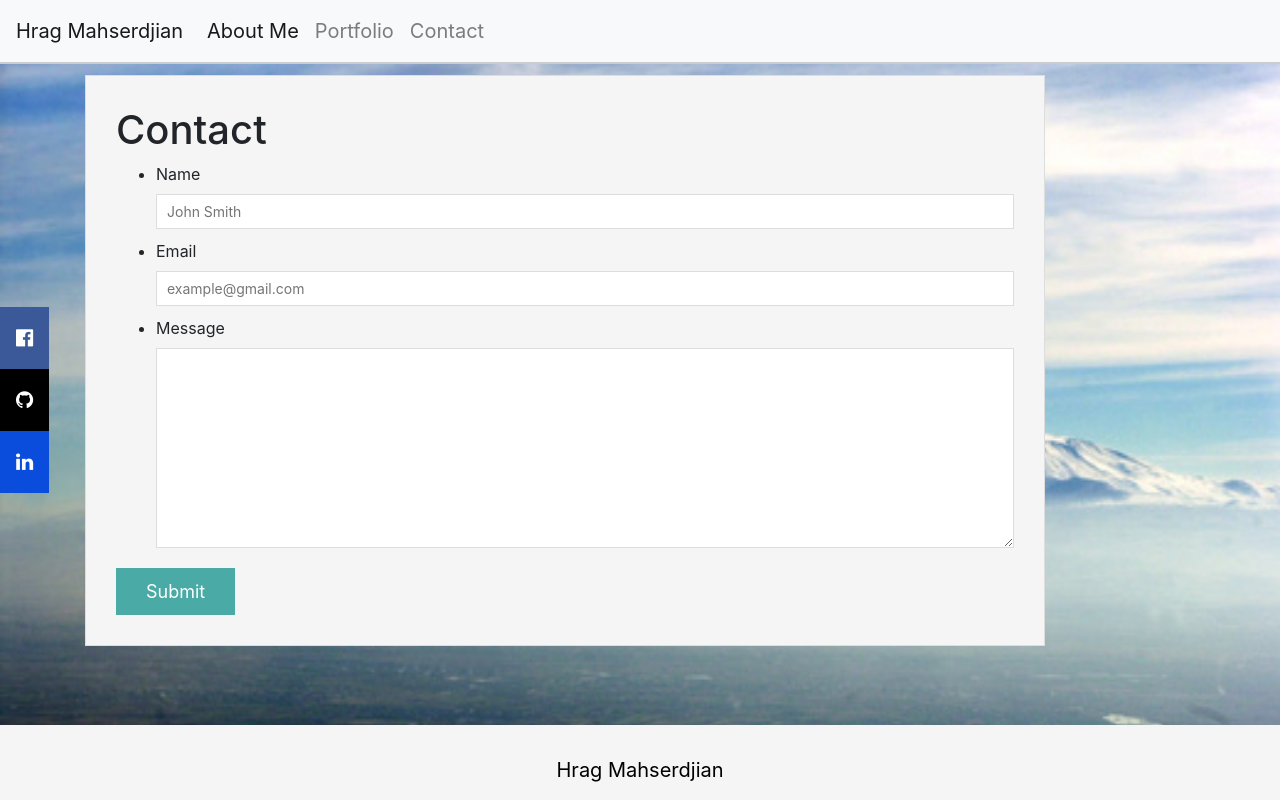
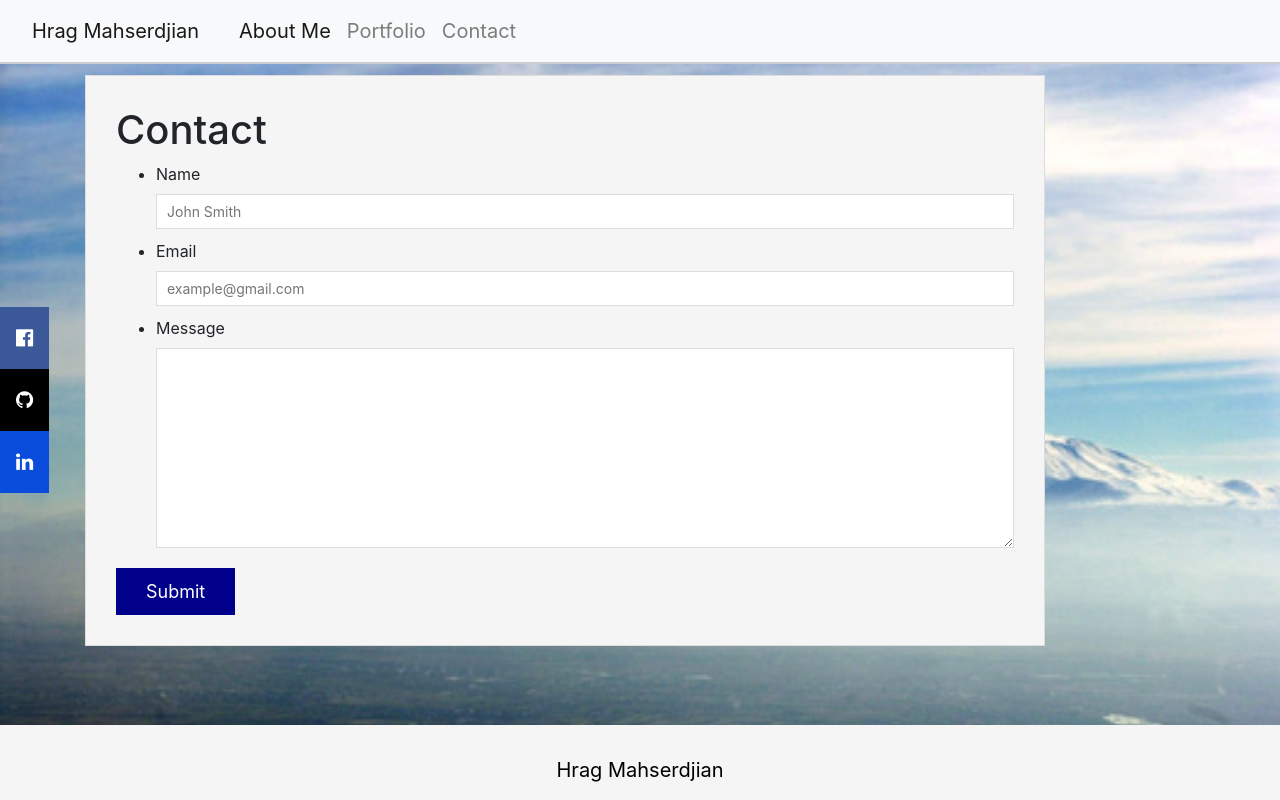
Before and after one commit to Hmahserdjian/Portfolio, a plain HTML site: page contact.html in a window 1280 px wide. Drawn offline with nearby package versions, Linux system fonts and the light colour scheme.

Commit message:
minor changes

```diff
--- a/assets/css/style.css
+++ b/assets/css/style.css
@@ -24,6 +24,8 @@ footer {
   position: fixed;
 }
 
+
+
 .sm {
   background-color: whitesmoke;
   width: 10%;
@@ -39,6 +41,26 @@ nav  {
   color: whitesmoke;
   font-size: 20px;
   position: fixed;
+  display: block;
+  text-align: center;
+  padding: 16px;
+  transition: all 0.3s ease;
+  color: white;
+  font-size: 20px;
+
+}
+
+nav a {
+  display: block;
+  text-align: center;
+  padding: 16px;
+  transition: all 0.3s ease;
+  color: white;
+  font-size: 20px;
+}
+
+.nav a:hover {
+  background-color: darkgray;
 }
 
 #masthead {
@@ -93,7 +115,7 @@ nav  {
 }
 
 .icon-bar a:hover {
-  background-color: #000;
+  background-color: darkgrey;
 }
 .facebook {
   background: #3B5998;
@@ -143,6 +165,6 @@ input[type=submit] {
   font-size: 18px;
   color: #fff;
   cursor: progress;
-  background: #4aaaa5;
+  background: darkblue;
   border: 0 none;
 }
```
Also changed, not shown: portfolio.html (+1 -1 lines).
